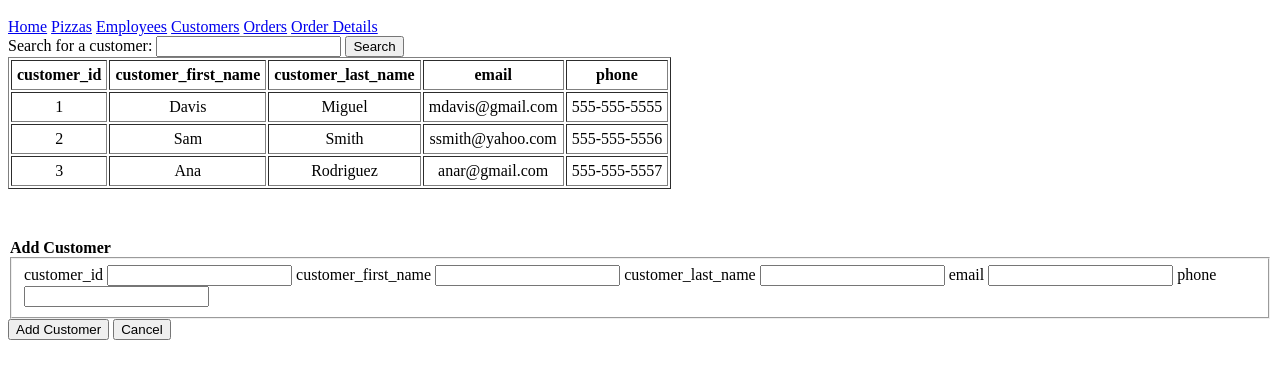
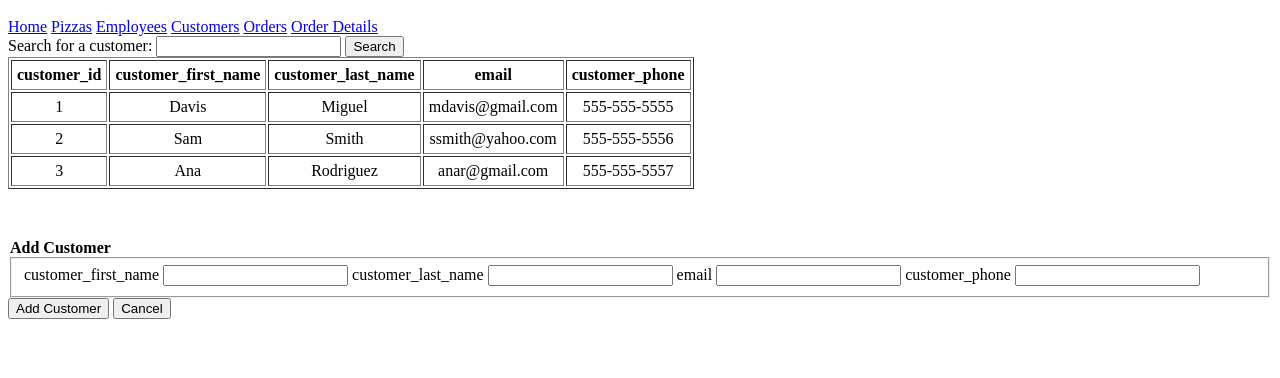
Before and after one commit to HtetHutton/CS340_Springfield_Pizza, a plain HTML site: page Customers.html in a window 1280 px wide. Shown: the part 48-426 px from the top of the page. Drawn offline with Linux system fonts and the light colour scheme.

Commit message:
Updated add sections by removing id

```diff
--- a/Customers.html
+++ b/Customers.html
@@ -25,7 +25,7 @@
                     <th>customer_first_name</th>
                     <th>customer_last_name</th>
                     <th>email</th>
-                    <th>phone</th> <!-- changed to just phone -->
+                    <th>customer_phone</th> <!-- changed to just phone -->
                 </tr>
                 <tr>
                     <td align="center" >1</td>
@@ -55,11 +55,10 @@
             <form method="" id="">
             <legend><strong>Add Customer</strong></legend>
             <fieldset class="field">
-                <label> customer_id </label> <input type="text" name="cid">
                 <label> customer_first_name </label> <input type="text" name="cfname">
                 <label> customer_last_name </label> <input type="text" name="clname">
                 <label> email </label> <input type="text" name="cemail">
-                <label> phone </label> <input type="text" name="cphone">
+                <label> customer_phone </label> <input type="text" name="cphone">
             </fieldset>
             <input class="btn" type="submit" id="addCustomer" value="Add Customer">
             <input class="btn" type="button" value="Cancel"> <!-- On click go back to browse -->
```
Also changed, not shown: Employees.html (+0 -1 lines), OrderDetails.html (+0 -1 lines), Orders.html (+1 -2 lines), pizzas.html (+0 -1 lines).
